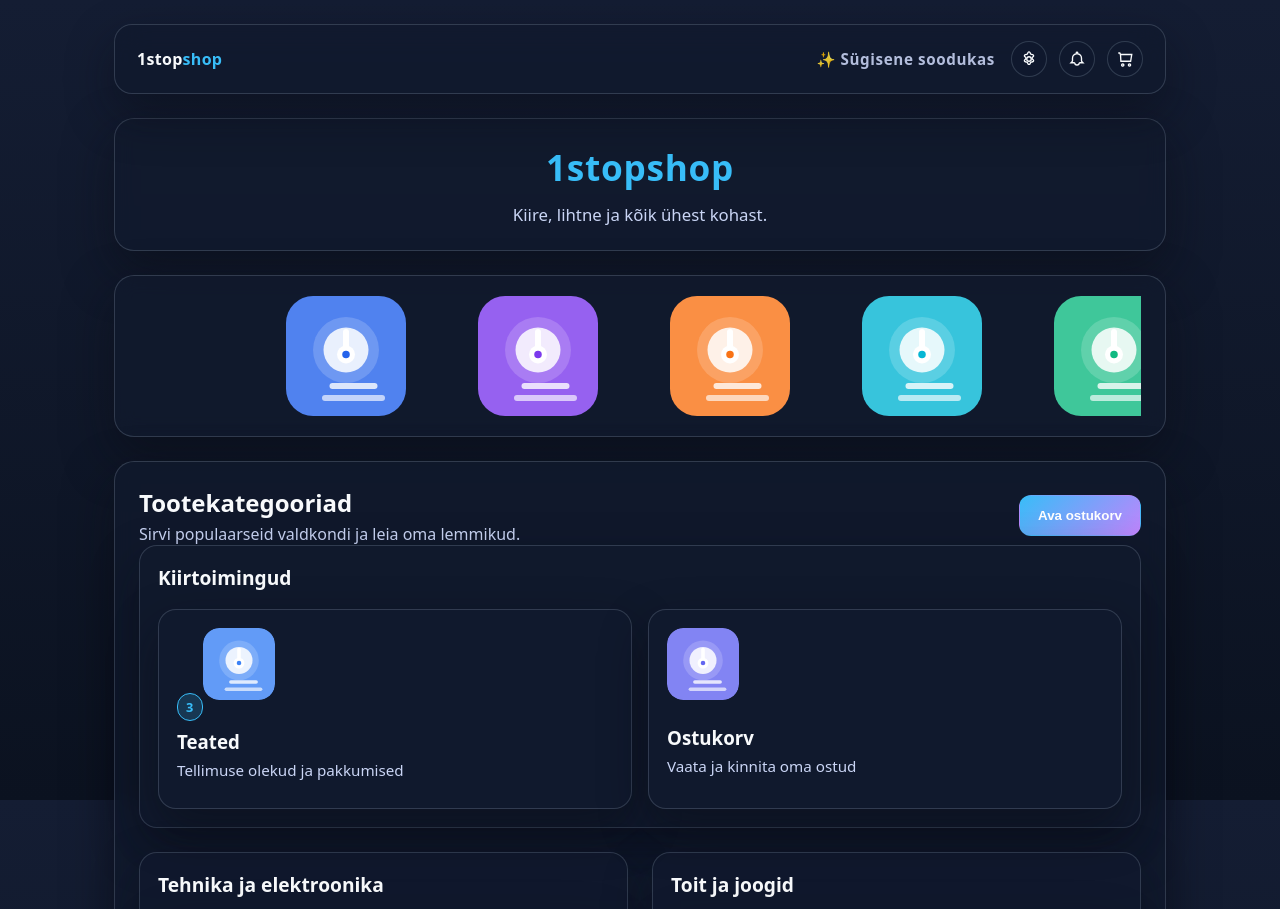
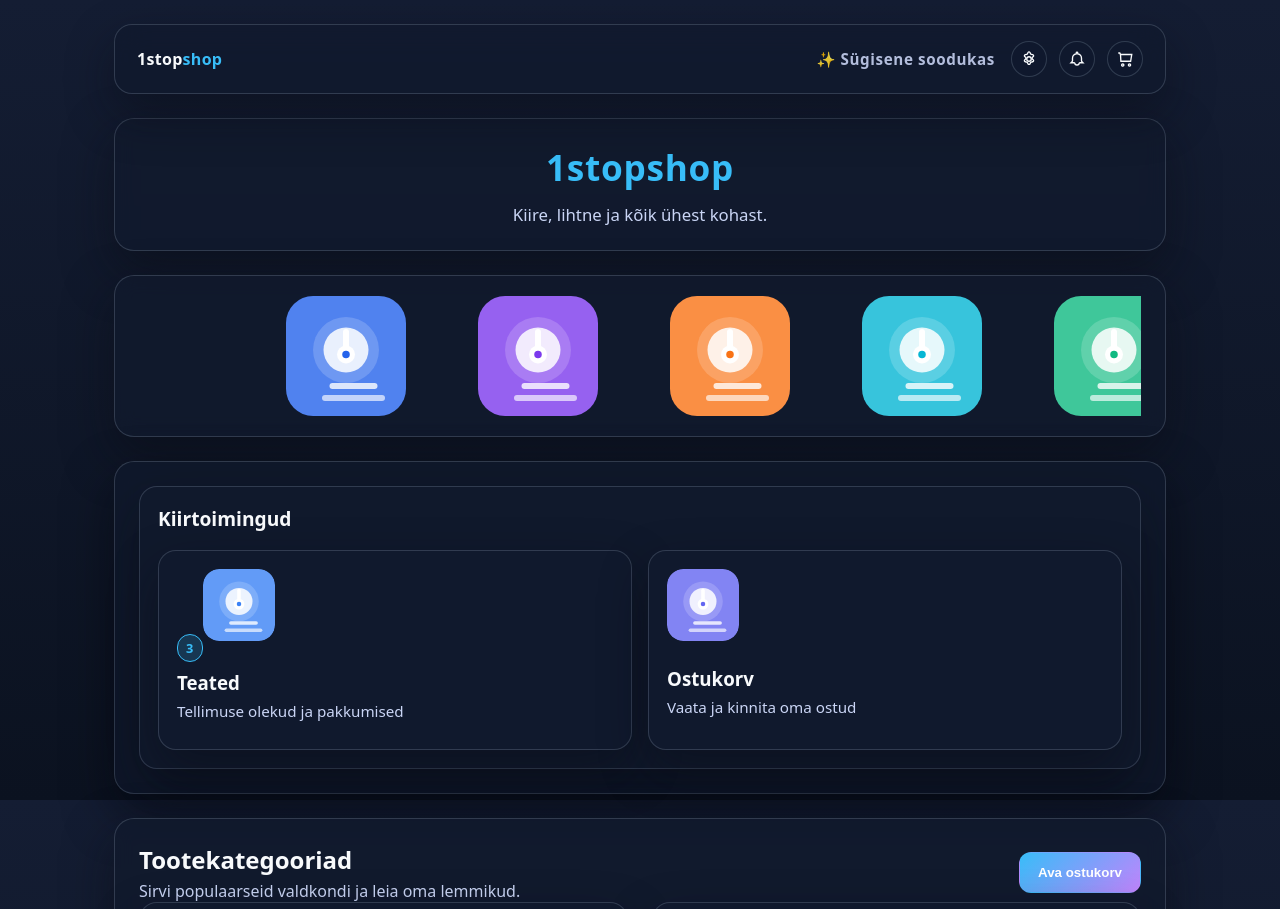
Before and after one commit to tamkivi/emex-clan, a plain HTML site: page main.html in a window 1280 px wide. Shown: the top 909 px of the page. Drawn offline with Linux system fonts and the light colour scheme.

Commit message:
Gustavs version

```diff
--- a/app.js
+++ b/app.js
@@ -41,6 +41,7 @@ const els = {
   settingsBtn: document.getElementById('settingsBtn'),
   notificationsBtn: document.getElementById('notificationsBtn'),
   cartBtn: document.getElementById('cartBtn'),
+  quickActionsPanel: document.getElementById('quickActionsPanel'),
 };
 
 const currencyInfo = {
@@ -315,6 +316,10 @@ function createQuickCard({ id, title, description, image, badge, action }) {
 }
 
 function renderQuickActions() {
+  const container = els.quickActionsPanel;
+  if (!container) return;
+  container.innerHTML = '';
+
   const section = document.createElement('div');
   section.className = 'category-section quick-actions';
 
@@ -353,14 +358,14 @@ function renderQuickActions() {
   );
 
   section.append(grid);
-  return section;
+  container.append(section);
+  updateQuickActionCartBadge();
 }
 
 function renderCategories() {
   const container = els.categoryList;
   if (!container) return;
   container.innerHTML = '';
-  container.append(renderQuickActions());
 
   const categories = getCategories();
   const categoryOrder = [
@@ -532,7 +537,7 @@ function renderCart() {
 }
 
 function updateQuickActionCartBadge() {
-  const quickCard = els.categoryList?.querySelector('[data-quick-card="cart"]');
+  const quickCard = els.quickActionsPanel?.querySelector('[data-quick-card="cart"]');
   if (!quickCard) return;
   let badge = quickCard.querySelector('.badge');
   const count = getCartCount();
@@ -579,6 +584,7 @@ function renderAdminTable() {
 
 function renderEverything() {
   renderCategoryOptions();
+  renderQuickActions();
   renderCategories();
   renderFeatured();
   renderCart();
--- a/main.html
+++ b/main.html
@@ -54,7 +54,7 @@
         </div>
       </section>
 
-            <section class="home-panel gallery">
+      <section class="home-panel gallery">
         <div class="scroll-gallery">
           <img src="assets/img/workspace.svg" alt="Töökoha seade">
           <img src="assets/img/gadgets.svg" alt="Gadget valik">
@@ -63,6 +63,8 @@
           <img src="assets/img/homeoffice.svg" alt="Kodukontori tarvikud">
         </div>
       </section>
+
+      <section class="home-panel quick-actions" id="quickActionsPanel"></section>
 
       <section class="home-panel categories">
         <div class="category-header">
```
